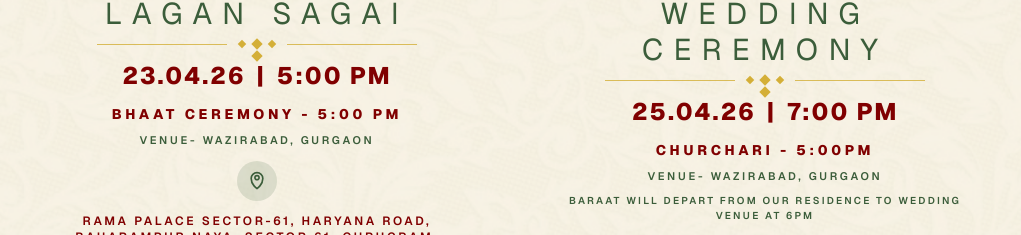
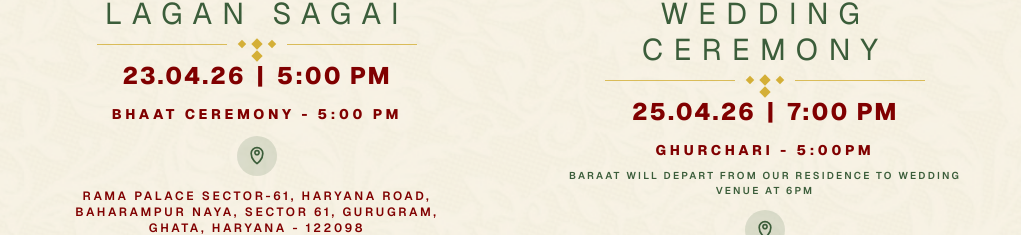
Before and after one commit to lovechaudharyji/shadi, a Next.js app: page /about in a window 1280 px wide. Shown: the part 1496-1731 px from the top of the page, without its empty margins (129-1150 px from the left). Built offline with nearby package versions, Linux system fonts and the light colour scheme.

Commit message:
chore: remove venue text lines

```diff
--- a/app/about/page.tsx
+++ b/app/about/page.tsx
@@ -112,9 +112,6 @@ export default function About() {
               <div className="mt-3 text-xs font-extrabold tracking-[0.26em] text-[#800000] sm:text-sm">
                 BHAAT CEREMONY - 5:00 PM
               </div>
-              <div className="mt-2 text-[10px] font-semibold tracking-[0.24em] text-[#3b5d3a] sm:text-[11px]">
-                VENUE- WAZIRABAD, GURGAON
-              </div>
               <a
                 className="mt-3 inline-flex flex-col items-center justify-center gap-3"
                 href={`https://www.google.com/maps/dir/?api=1&destination=${encodeURIComponent(
@@ -203,10 +200,7 @@ export default function About() {
                 25.04.26 <span className="px-1 text-[#800000]">|</span> 7:00 PM
               </div>
               <div className="mt-3 text-xs font-extrabold tracking-[0.26em] text-[#800000] sm:text-sm">
-                CHURCHARI - 5:00PM
-              </div>
-              <div className="mt-2 text-[10px] font-semibold tracking-[0.24em] text-[#3b5d3a] sm:text-[11px]">
-                VENUE- WAZIRABAD, GURGAON
+                GHURCHARI - 5:00PM
               </div>
               <div className="mx-auto mt-2 max-w-md px-6 text-[9px] font-semibold tracking-[0.22em] text-[#3b5d3a] sm:text-[10px]">
                 BARAAT WILL DEPART FROM OUR RESIDENCE TO WEDDING VENUE AT 6PM
--- a/app/page.tsx
+++ b/app/page.tsx
@@ -114,9 +114,6 @@ export default function Home() {
               <div className="mt-3 text-xs font-extrabold tracking-[0.26em] text-[#800000] sm:text-sm">
                 BHAAT CEREMONY - 5:00 PM
               </div>
-              <div className="mt-2 text-[10px] font-semibold tracking-[0.24em] text-[#3b5d3a] sm:text-[11px]">
-                VENUE- WAZIRABAD, GURGAON
-              </div>
               <a
                 className="mt-3 inline-flex flex-col items-center justify-center gap-3"
                 href={`https://www.google.com/maps/dir/?api=1&destination=${encodeURIComponent(
@@ -205,10 +202,7 @@ export default function Home() {
                 25.04.26 <span className="px-1 text-[#800000]">|</span> 7:00 PM
               </div>
               <div className="mt-3 text-xs font-extrabold tracking-[0.26em] text-[#800000] sm:text-sm">
-                CHURCHARI - 5:00PM
-              </div>
-              <div className="mt-2 text-[10px] font-semibold tracking-[0.24em] text-[#3b5d3a] sm:text-[11px]">
-                VENUE- WAZIRABAD, GURGAON
+                GHURCHARI - 5:00PM
               </div>
               <div className="mx-auto mt-2 max-w-md px-6 text-[9px] font-semibold tracking-[0.22em] text-[#3b5d3a] sm:text-[10px]">
                 BARAAT WILL DEPART FROM OUR RESIDENCE TO WEDDING VENUE AT 6PM
```
